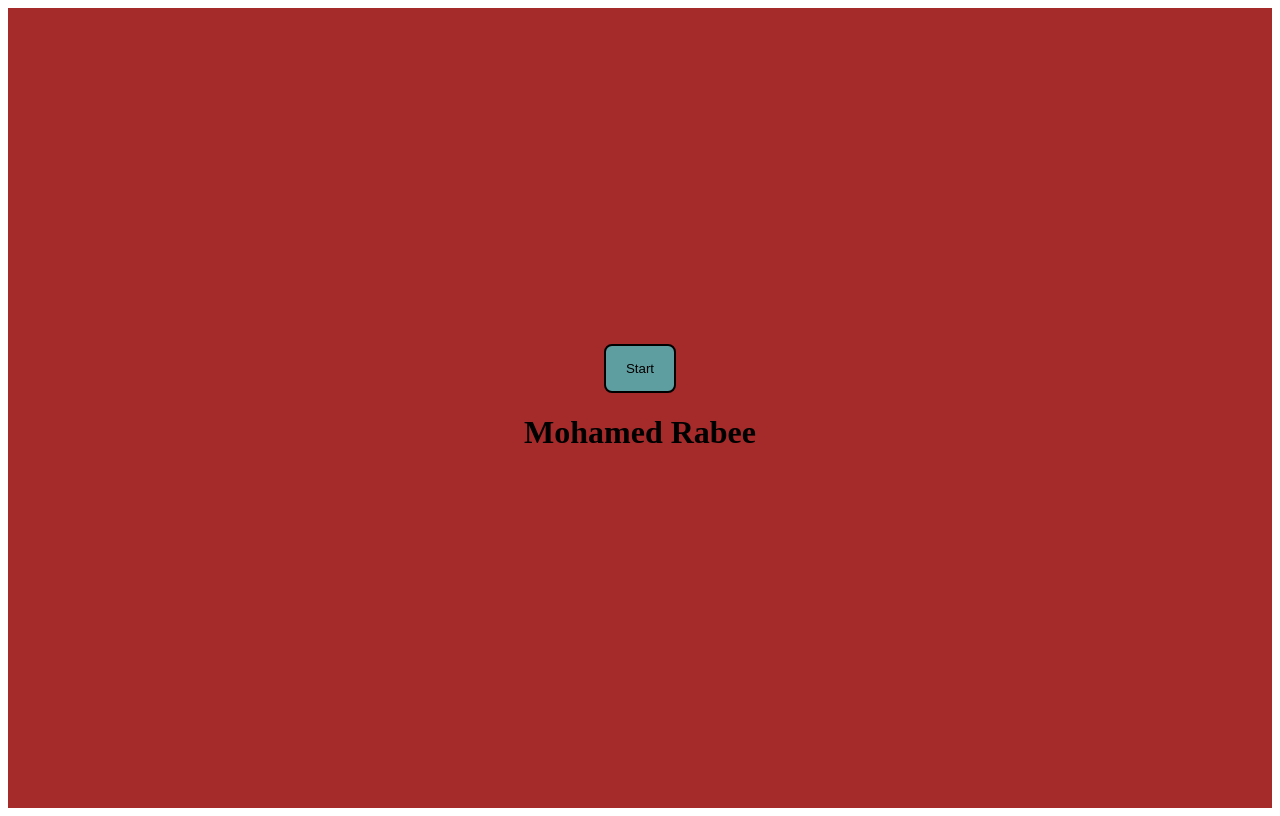
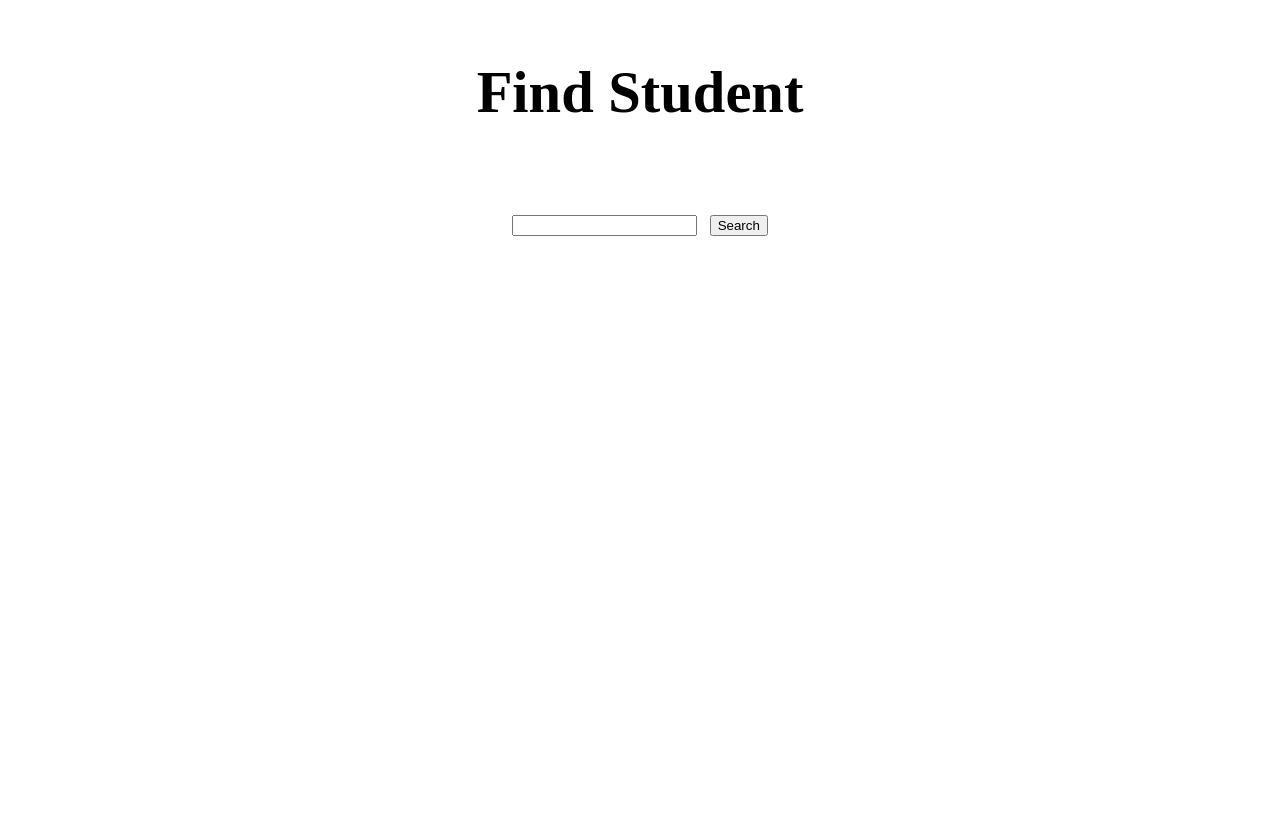
Before and after one commit to mohamedrabe2/practiceStudent-in-the-school, a plain HTML site: page index.html in a window 1280 px wide. Drawn offline with Linux system fonts and the light colour scheme.

Commit message:
Update index.html

```diff
--- a/index.html
+++ b/index.html
@@ -5,34 +5,13 @@
     <meta name="viewport" content="width=device-width, initial-scale=1.0" />
     <title>Document</title>
   </head>
-  <body style="height: 100vh">
-    <div
-      style="
-        width: 100%;
-        height: 100%;
-        display: flex;
-        flex-direction: column;
-        justify-content: center;
-        align-items: center;
-        background-color: brown;
-      "
-      id="container"
-    >
-      <div>
-        <button
-          style="
-            background-color: cadetblue;
-            border: 2px solid;
-            padding: 15px 20px;
-            border-radius: 8px;
-            cursor: pointer;
-          "
-          id="startBtn"
-        >
-          Start
-        </button>
-      </div>
-      <h1 id="my-name">Mohamed Rabee</h1>
+  <body>
+    <div style="text-align: center; font-size: 50px">
+      <h3>Find Student</h3>
+      <input type="text" id="student-input" />
+      <button id="search">Search</button>
+      <p id="school"></p>
+      <h1 id="student-name"></h1>
     </div>
 
     <script src="index.js"></script>
```
